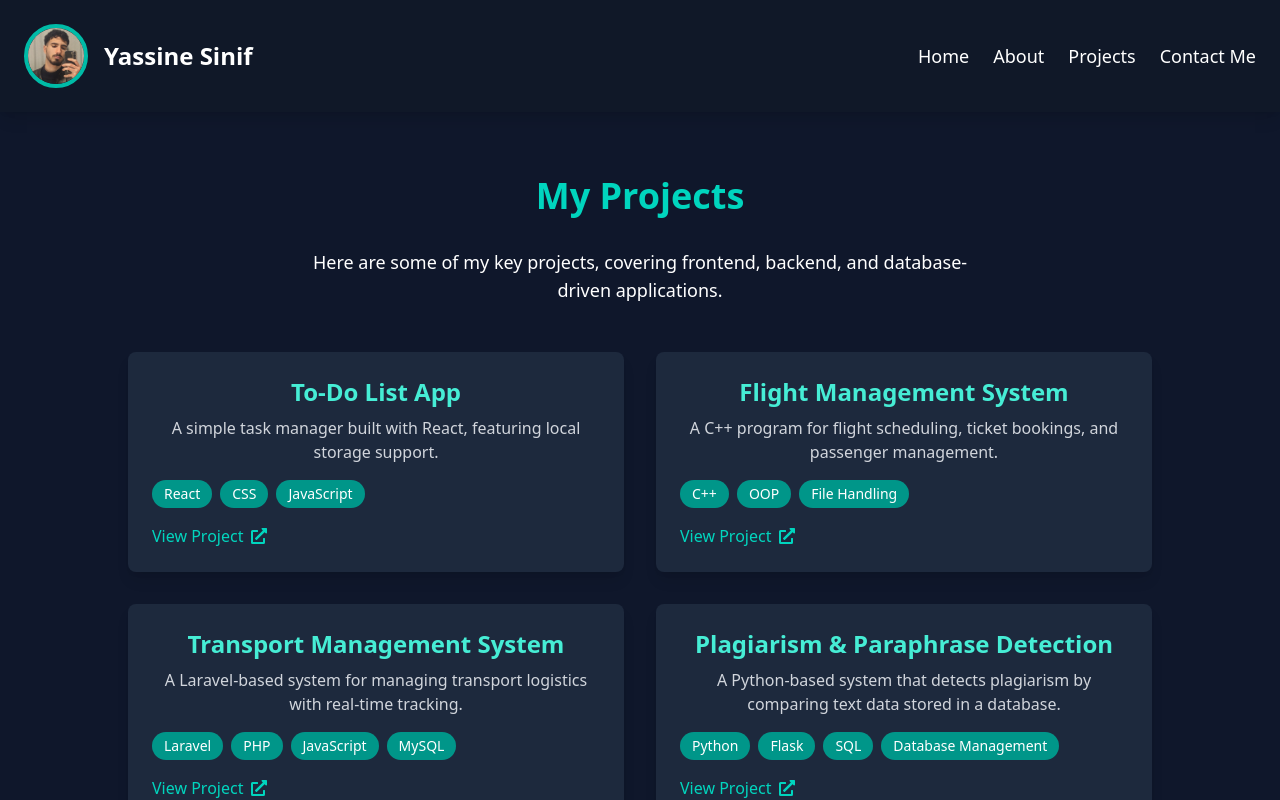
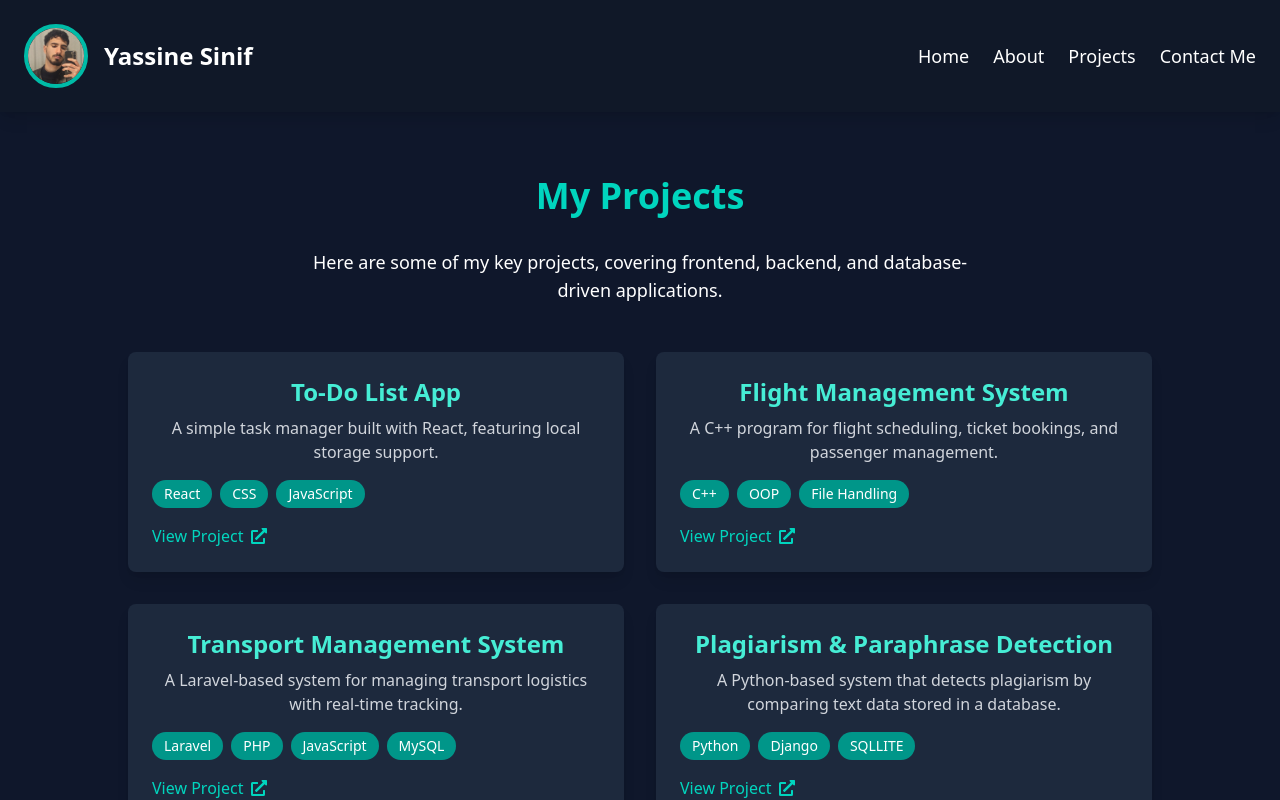
Before and after one commit to yassine-sinif/syassine, a React (Vite) app: page /projects in a window 1280 px wide. Shown: the top 800 px of the page. Built offline with nearby package versions, Linux system fonts and the light colour scheme.

Commit message:
Update Projects.jsx

```diff
--- a/src/pages/Projects.jsx
+++ b/src/pages/Projects.jsx
@@ -6,8 +6,8 @@ const projects = [
     title: "To-Do List App",
     description: "A simple task manager built with React, featuring local storage support.",
     tech: ["React", "CSS", "JavaScript"],
-    path: "/todo",
-    hasComponent: true,
+    link: "#",
+    hasComponent: false,
   },
   {
     title: "Flight Management System",
@@ -26,7 +26,7 @@ const projects = [
   {
     title: "Plagiarism & Paraphrase Detection",
     description: "A Python-based system that detects plagiarism by comparing text data stored in a database.",
-    tech: ["Python", "Flask", "SQL", "Database Management"],
+    tech: ["Python", "Django", "SQLLITE"],
     link: "#",
     hasComponent: false,
   },
```
